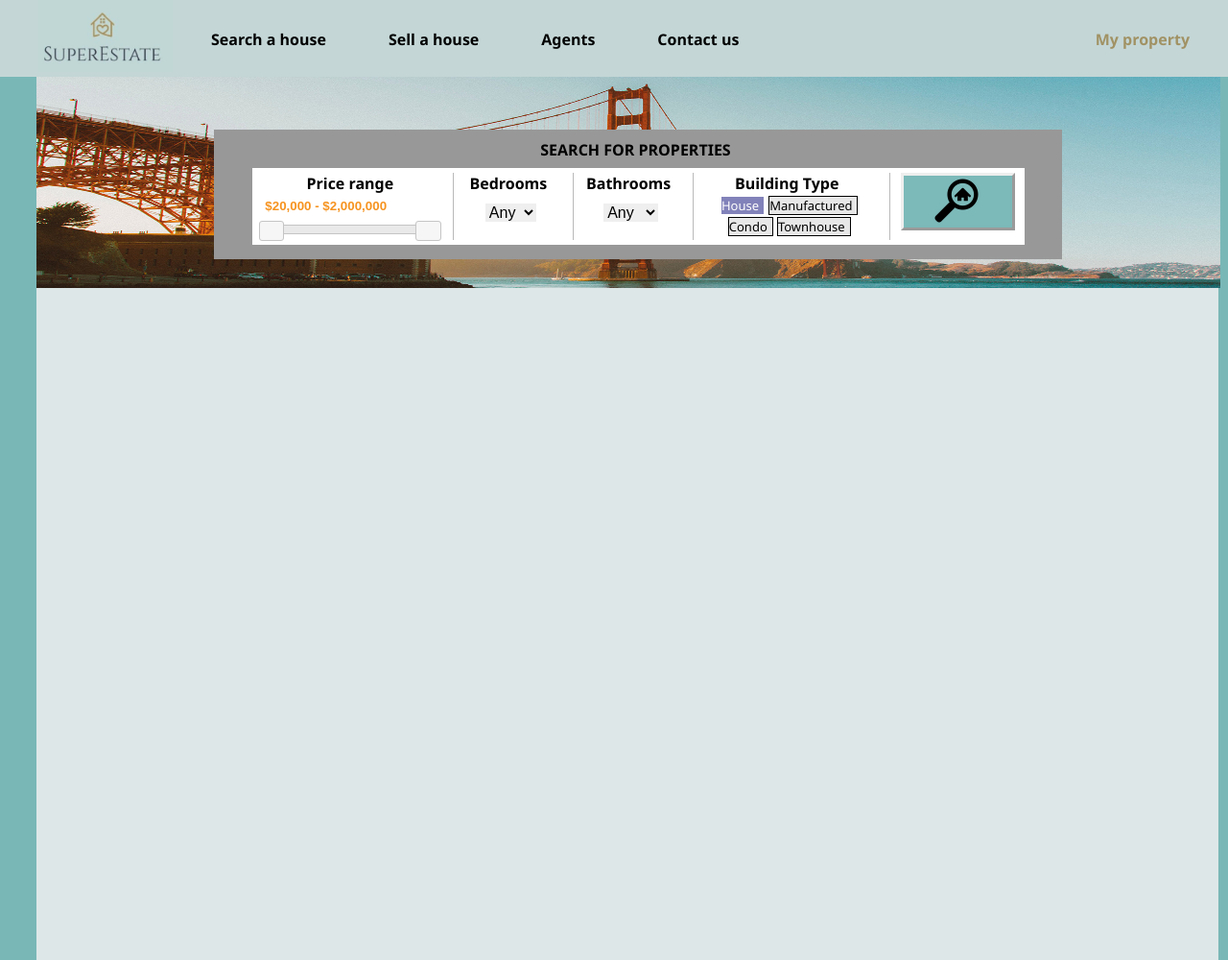
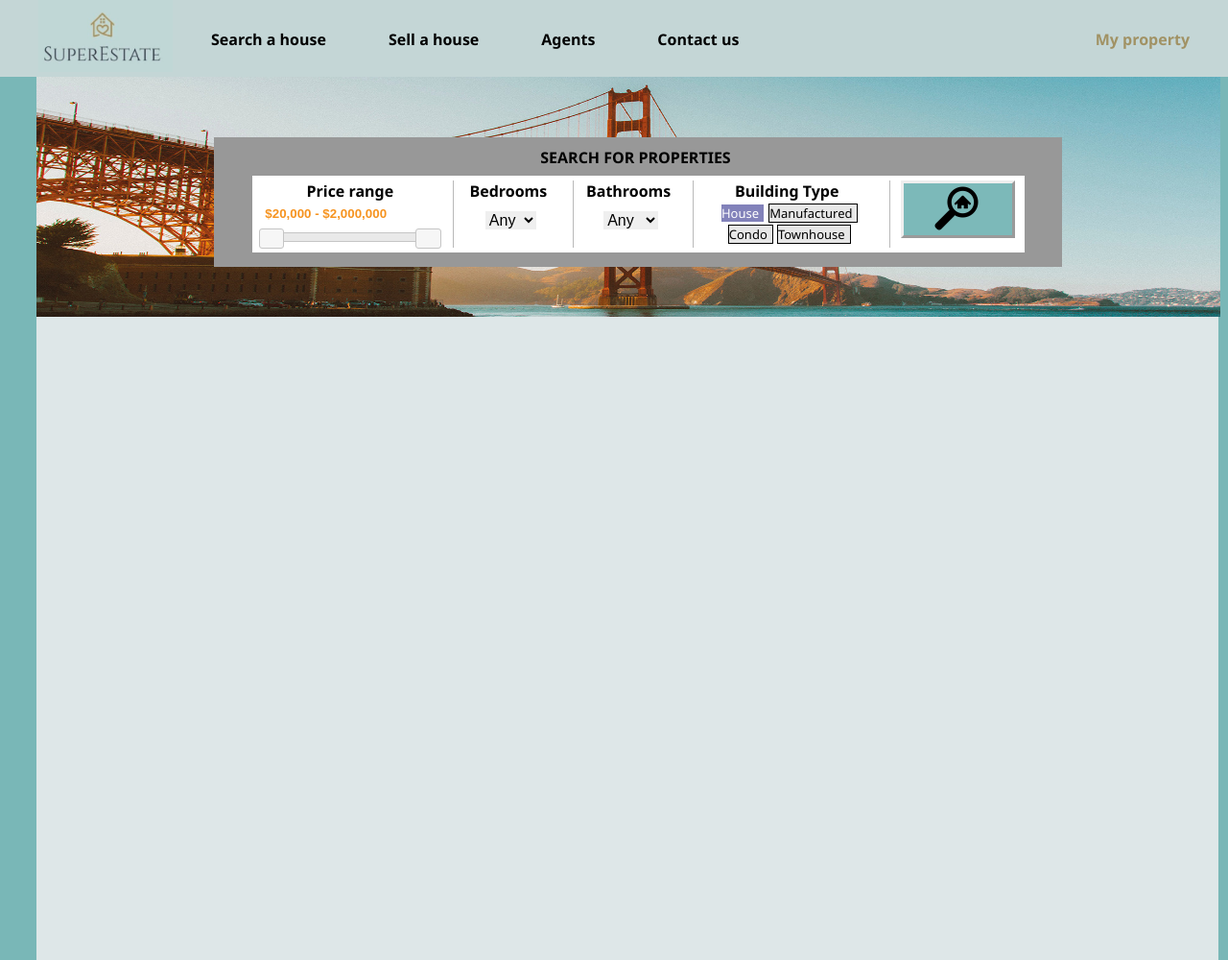
Before and after one commit to gtdiehl/SuperEstate, a PHP site: page /search.html in a window 1280 px wide. Shown: the whole page at 96% size. Run offline with PHP 8.4, Linux system fonts and the light colour scheme; some libraries are stand-ins or nearby versions.

Commit message:
Change background heigh

```diff
--- a/styles/searchStyles.css
+++ b/styles/searchStyles.css
@@ -9,7 +9,7 @@
 
 .searchContent {
     width: 96%;
-    height: 220px;
+    height: 250px;
     position: absolute;
     top: 80px;
     background-image: url("../images/searchCriteriaBackground.jpg");
```
